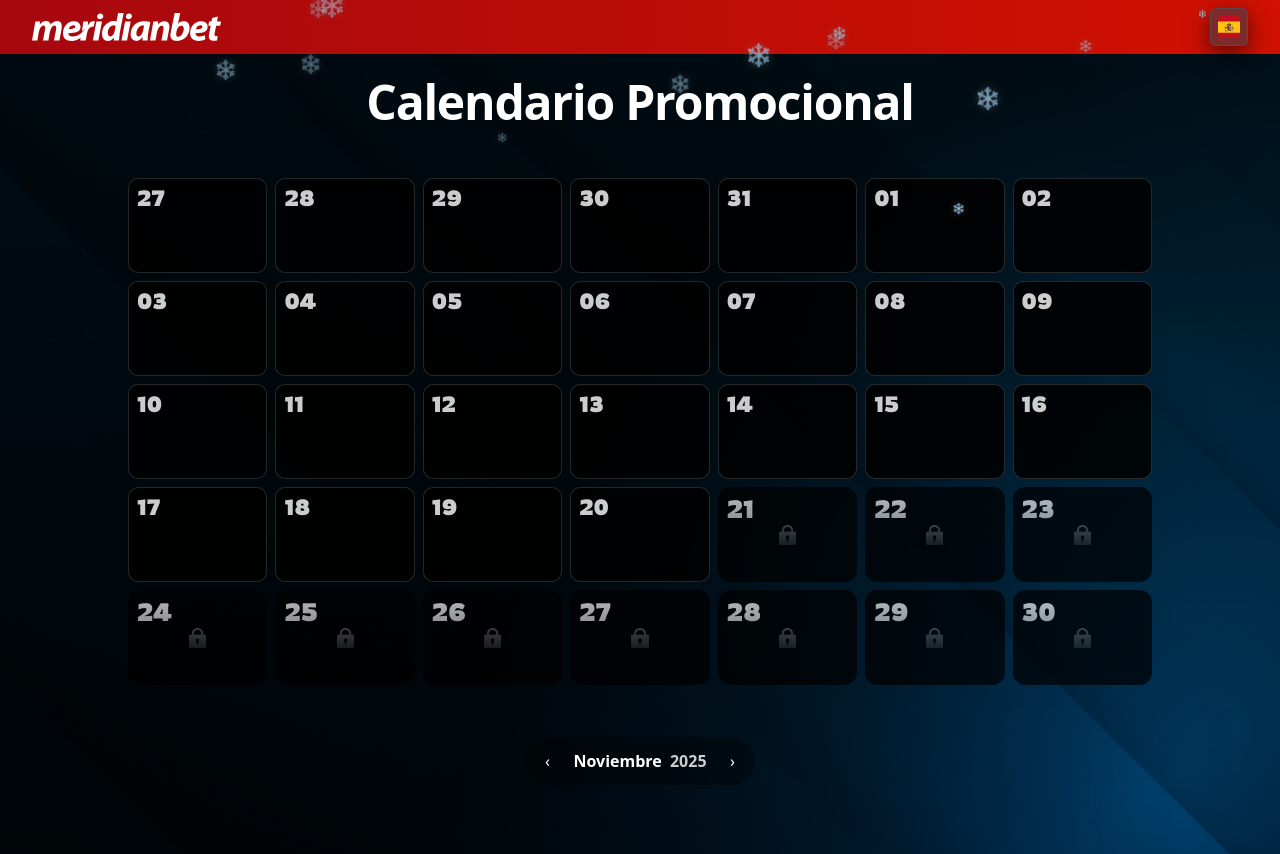
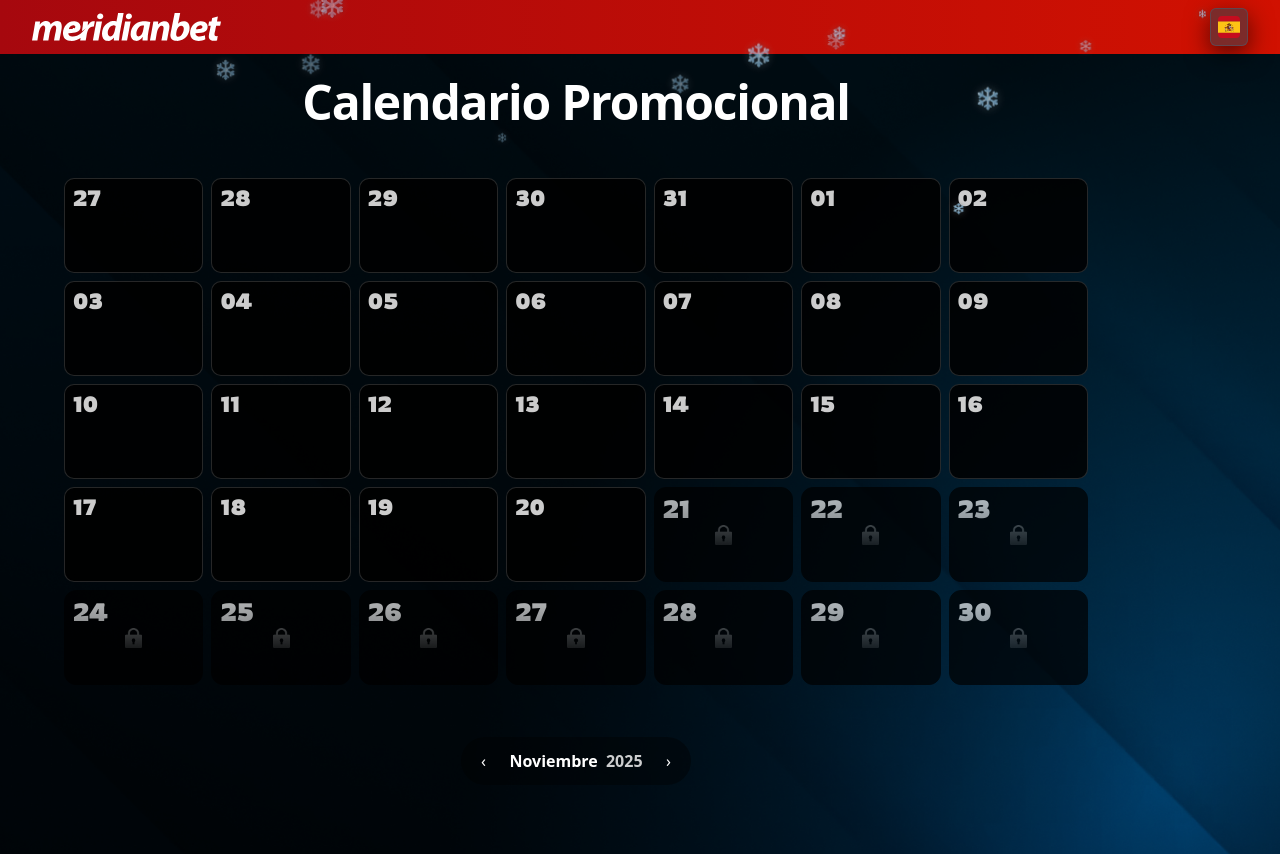
Before and after one commit to aleksandrajankovic/Calendar-PE, a Next.js app: page / in a window 1280 px wide. Built offline with nearby package versions, Linux system fonts and the light colour scheme; no server answers; the database is empty.

Commit message:
new background

```diff
--- a/src/app/page.js
+++ b/src/app/page.js
@@ -172,7 +172,6 @@ export default async function Home({ searchParams }) {
 
         {/* desna strana: desktop flag dropdown + mobile text switcher */}
         <div className="flex items-center gap-2">
-          {/* desktop: flag dropdown */}
           <LangSwitcher
             year={year}
             month={month}
@@ -191,32 +190,32 @@ export default async function Home({ searchParams }) {
           min-h-[100dvh]
           overflow-hidden
           md:overflow-auto
-    flex justify-center
+          flex
+          justify-center md:justify-start   /* centar na mobilu, levo na desktopu */
         "
         style={{ backgroundImage: `url("${bgImageUrl}")` }}
       >
         <SnowOverlay />
         <div
           className="
-     mx-auto
             w-full
             max-w-6xl
             px-4 sm:px-6 md:px-10 lg:px-16
             pt-4 pb-4
             md:pt-6 md:pb-10
+            mx-auto md:mx-0 md:mr-auto   /* mobilno centrira, na desktopu levo */
           "
         >
           <h1 className="text-3xl md:text-5xl font-extrabold tracking-tight text-white text-center">
             {lang === "es" ? "Calendario Promocional" : "Promotion Calendar"}
           </h1>
 
-
-
           {isAdmin && (
             <div className="mt-2 inline-block rounded bg-amber-500/20 text-amber-200 px-3 py-1 text-sm">
               Admin preview
             </div>
           )}
+
           {/* MOBILE PAGINATION – IZNAD kalendara */}
           <div className="mt-6 flex items-center justify-center md:hidden">
             <div className="inline-flex items-center gap-4 rounded-full bg-black/40 px-4 py-2 text-white text-sm">
@@ -241,6 +240,7 @@ export default async function Home({ searchParams }) {
               </a>
             </div>
           </div>
+
           {/* kalendar malo odvojen od naslova */}
           <div className="mt-6">
             <CalendarGrid
```
Also changed, not shown: public/img/truesanta.png (added), public/uploads/newbckg-d0ec0861.webp (added). Lines whose indentation alone changed are shown as unchanged.
